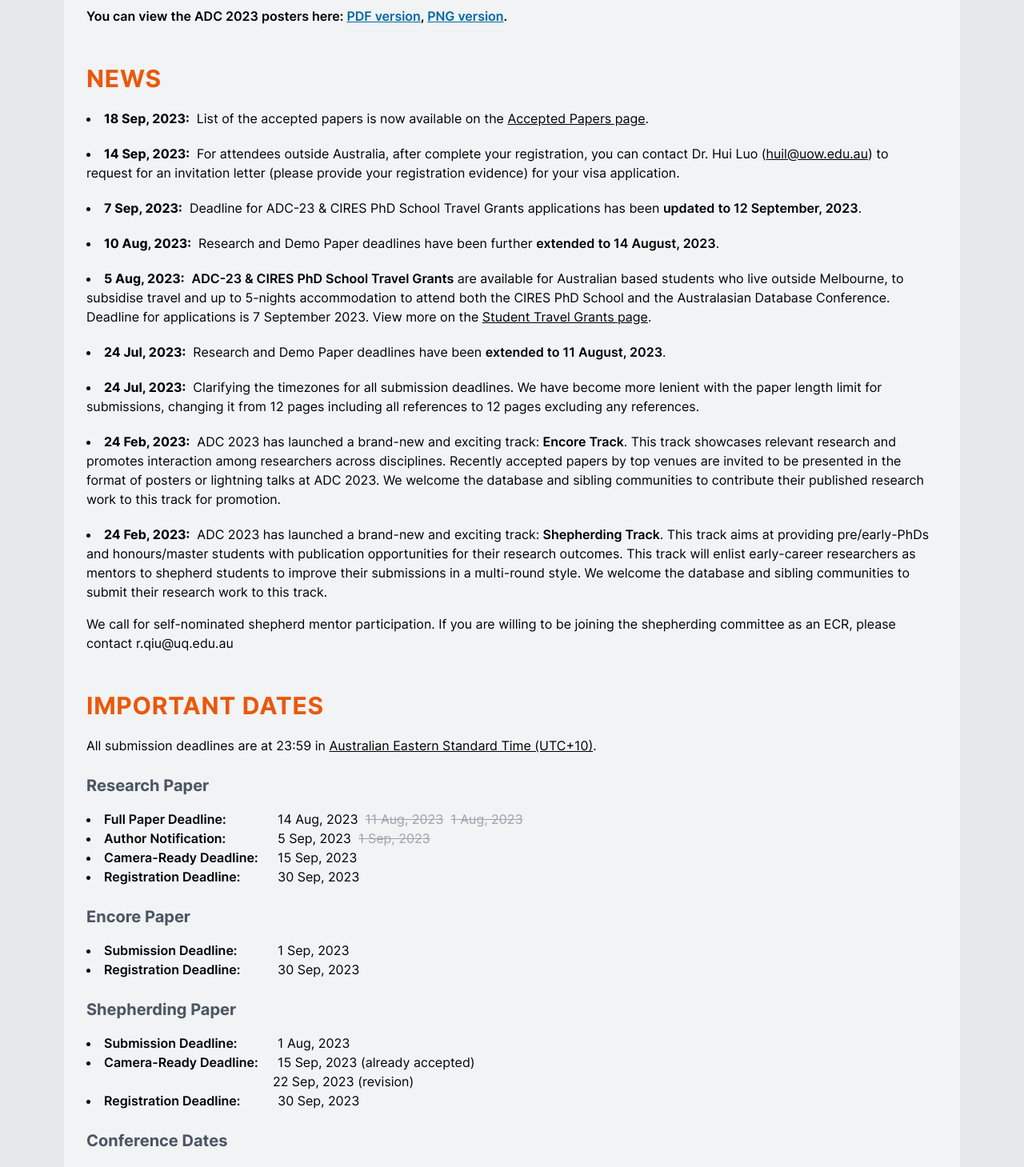
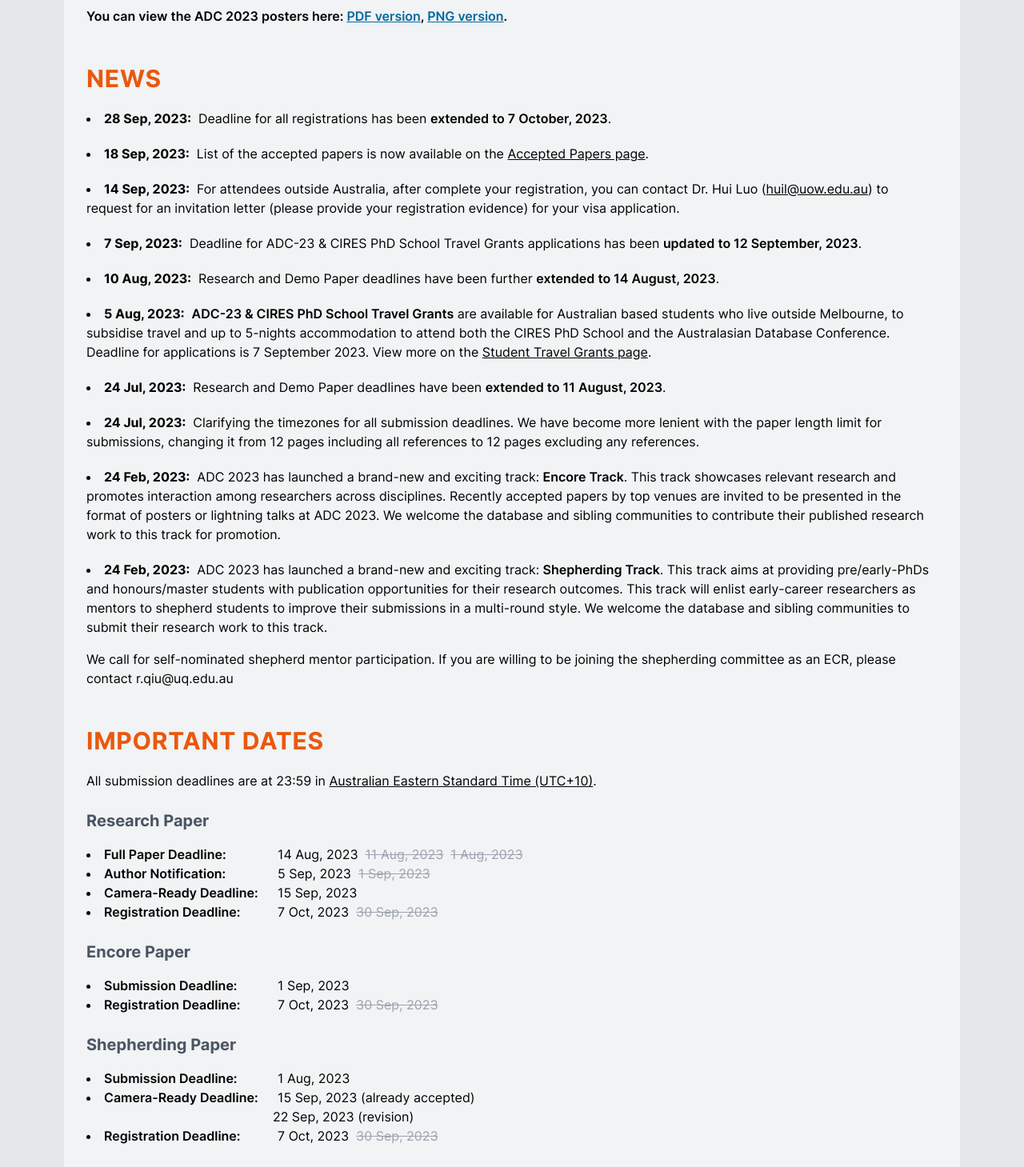
Before and after one commit to visatlas/adc2023, a Next.js app: page / in a window 1280 px wide. Shown: the part 680-2139 px from the top of the page at 80% size. Built offline with nearby package versions, Linux system fonts and the light colour scheme.

Commit message:
Update registration

```diff
--- a/src/pages/attend/registration.tsx
+++ b/src/pages/attend/registration.tsx
@@ -38,7 +38,7 @@
             <li className="mt-2"><span className="font-medium">Registration Link: </span><br /><a className="underline text-sky-700" href="https://ecommerce.unimelb.edu.au/australasian-database-conference-adc-2023-phd-workshop-registration" target="_blank" rel="noreferrer">https://ecommerce.unimelb.edu.au/australasian-database-conference-adc-2023-phd-workshop-registration</a></li>
           </ul>
 
-          <p className="mt-10">Deadline for all types of registration is <span className='font-semibold'>30 September 2023</span>.</p>
+          <p className="mt-10">Deadline for all types of registration is <span className='font-semibold'>7 October 2023.</span>&nbsp;&nbsp;<span className="line-through text-gray-400">30 Sep, 2023</span></p>
         </article>
       </div>
     </Layout>
--- a/src/pages/index.tsx
+++ b/src/pages/index.tsx
@@ -63,6 +63,9 @@
             <h2 className="uppercase text-3xl font-bold text-orange-600 tracking-wide mb-5 mt-12">News</h2>
             <ul className="list-disc list-inside space-y-5">
               <li>
+                <strong>28 Sep, 2023:</strong> &nbsp;Deadline for all registrations has been <span className="font-semibold">extended to 7 October, 2023</span>.
+              </li>
+              <li>
                 <strong>18 Sep, 2023:</strong> &nbsp;List of the accepted papers is now available on the <Link href="/accepted-papers" className="underline">Accepted Papers page</Link>.
               </li>
               <li>
@@ -99,12 +102,12 @@
                 <strong className="font-semibold md:w-52 md:inline-block">Full Paper Deadline:</strong> &nbsp;14 Aug, 2023&nbsp;&nbsp;<span className="line-through text-gray-400">11 Aug, 2023</span>&nbsp;&nbsp;<span className="line-through text-gray-400">1 Aug, 2023</span></li>
               <li><strong className="font-semibold md:w-52 md:inline-block">Author Notification:</strong> &nbsp;5 Sep, 2023&nbsp;&nbsp;<span className="line-through text-gray-400">1 Sep, 2023</span></li>
               <li><strong className="font-semibold md:w-52 md:inline-block">Camera-Ready Deadline:</strong> &nbsp;15 Sep, 2023</li>
-              <li><strong className="font-semibold md:w-52 md:inline-block">Registration Deadline:</strong> &nbsp;30 Sep, 2023</li>
+              <li><strong className="font-semibold md:w-52 md:inline-block">Registration Deadline:</strong> &nbsp;7 Oct, 2023&nbsp;&nbsp;<span className="line-through text-gray-400">30 Sep, 2023</span></li>
             </ul>
             <h3 className="font-bold text-xl text-gray-600 mb-4 mt-6 trackig-wide">Encore Paper</h3>
             <ul className="list-disc list-inside">
               <li><strong className="font-semibold md:w-52 md:inline-block">Submission Deadline:</strong> &nbsp;1 Sep, 2023</li>
-              <li><strong className="font-semibold md:w-52 md:inline-block">Registration Deadline:</strong> &nbsp;30 Sep, 2023</li>
+              <li><strong className="font-semibold md:w-52 md:inline-block">Registration Deadline:</strong> &nbsp;7 Oct, 2023&nbsp;&nbsp;<span className="line-through text-gray-400">30 Sep, 2023</span></li>
             </ul>
             <h3 className="font-bold text-xl text-gray-600 mb-4 mt-6 trackig-wide">Shepherding Paper</h3>
             <ul className="list-disc list-inside">
@@ -113,7 +116,7 @@
               </li>
               <li><strong className="font-semibold md:w-52 md:inline-block">Camera-Ready Deadline:</strong> &nbsp;15 Sep, 2023 (already accepted)<br className="hidden md:block"/>
                 <strong className="font-semibold md:w-56 md:inline-block"></strong> &nbsp;22 Sep, 2023 (revision)</li>
-              <li><strong className="font-semibold md:w-52 md:inline-block">Registration Deadline:</strong> &nbsp;30 Sep, 2023</li>
+              <li><strong className="font-semibold md:w-52 md:inline-block">Registration Deadline:</strong> &nbsp;7 Oct, 2023&nbsp;&nbsp;<span className="line-through text-gray-400">30 Sep, 2023</span></li>
             </ul>
             <h3 className="font-bold text-xl text-gray-600 mb-4 mt-6 trackig-wide">Conference Dates</h3>
             <ul className="list-disc list-inside">
--- a/src/pages/organisation.tsx
+++ b/src/pages/organisation.tsx
@@ -109,6 +109,11 @@
     ]
   },
   {
+    "type": "Student Volunteer Chair", "items": [
+      { "name": "Zhuowei Zhao", "affiliation": "University of Melbourne", "image": "zhuowei-zhao.jpeg", "url": "https://www.zhuoweizhao.me" }
+    ]
+  },
+  {
     "type": "Sponsorship Chair", "items": [
       { "name": "Shazia Sadiq", "affiliation": "University of Queensland", "image": "shazia-sadiq.jpg", "url": "https://eecs.uq.edu.au/profile/1844/shazia-sadiq" },
     ]
```
Also changed, not shown: public/images/committee/zhuowei-zhao.jpeg (added).
